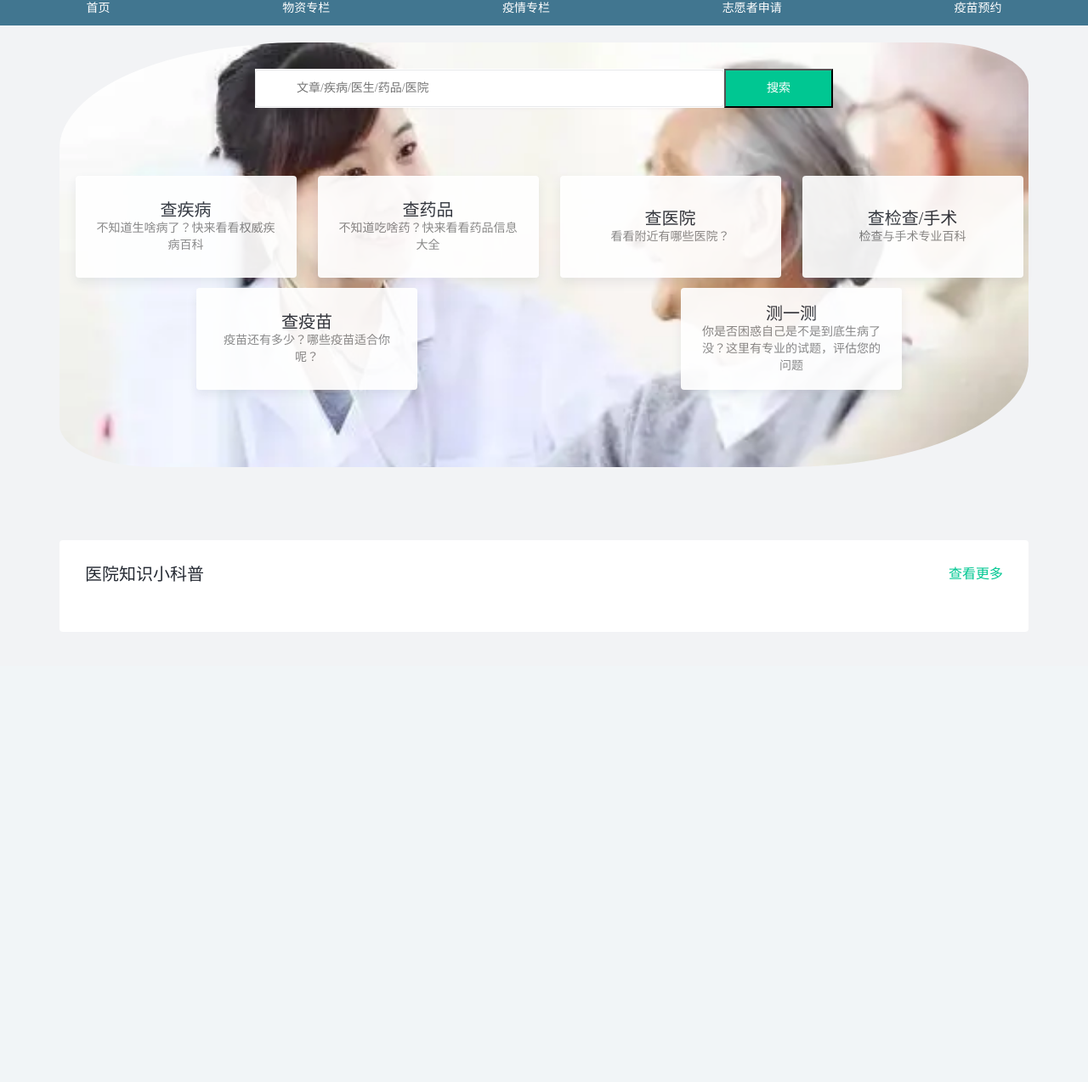
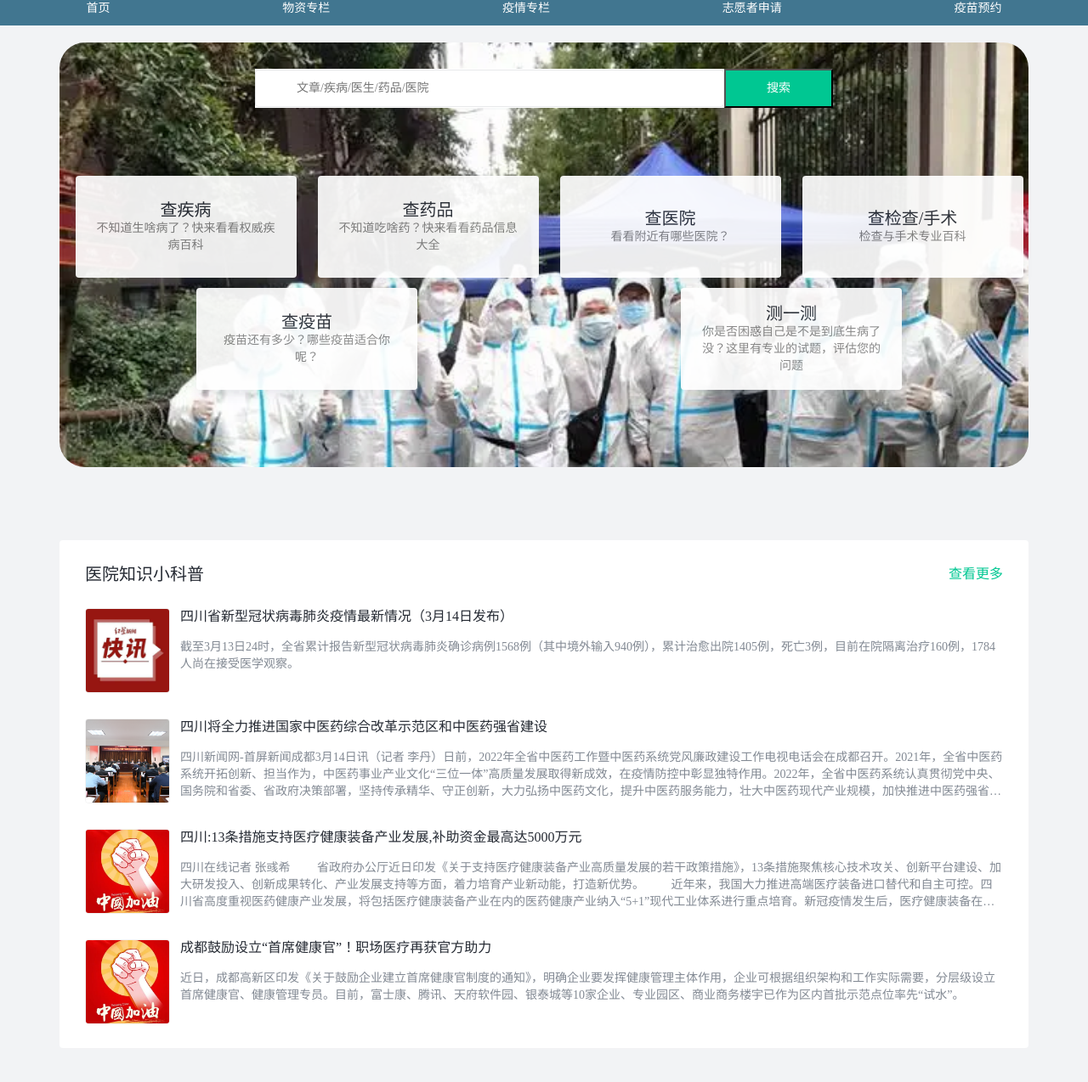
Before and after one commit to beGrit/learning-django, a Django app: page /medical/ in a window 1280 px wide. Shown: the part 46-1320 px from the top of the page at 85% size. Before the commit the page ends 790 px from the top, so only its background shows below. Run offline with Django 3.2, Linux system fonts and the light colour scheme; some libraries are stand-ins or nearby versions.

Commit message:
GP-0003: Edit home page.

```diff
--- a/medical/static/medical/css/page/custom-pages-home-home.css
+++ b/medical/static/medical/css/page/custom-pages-home-home.css
@@ -19,14 +19,14 @@ body {
 }
 
 .home-header-container {
-    background: url("../../images/home/banner/img.png") no-repeat 1% 1%;;
+    background: url("../../images/home/banner/img_3.png") no-repeat 1% 1%;;
     background-size: cover;
     height: 500px;
     width: 100%;
     display: flex;
     align-items: center;
     flex-flow: column nowrap;
-    border-radius: 25% 10%;
+    border-radius: 30px;
 }
 
 .home-header .search-input-container {
@@ -139,3 +139,87 @@ body {
     font-size: 1.6rem;
     color: #00c792;
 }
+
+.article-card {
+    display: flex;
+}
+
+.article-card .article-card-cover {
+    width: 100px;
+    height: 100px;
+    min-width: 100px;
+    border-radius: 4px;
+    border: 1px solid rgba(0,0,0,.05);
+    overflow: hidden;
+    box-sizing: border-box;
+}
+
+.article-card .article-card-cover-img {
+    height: 100%;
+    width: 100%;
+    -o-object-fit: cover;
+    object-fit: cover;
+    display: block;
+}
+
+.article-card .article-card-body {
+    margin-left: 12px;
+}
+
+.article-card .article-card-body .article-title {
+    display: block;
+}
+
+.article-card .article-card-body .body-title {
+    font-size: 16px;
+    font-weight: 500;
+    line-height: 20px;
+    color: #252a33;
+    margin-bottom: 16px;
+    display: -webkit-box;
+    word-break: break-all;
+    overflow: hidden;
+    -webkit-line-clamp: 1;
+    text-overflow: ellipsis;
+    -webkit-box-orient: vertical;
+    white-space: normal!important;
+}
+
+.article-card .article-card-body .body-content {
+    font-size: 14px;
+    line-height: 20px;
+    color: #828993;
+    display: -webkit-box;
+    word-break: break-all;
+    overflow: hidden;
+    -webkit-line-clamp: 3;
+    text-overflow: ellipsis;
+    -webkit-box-orient: vertical;
+    white-space: normal!important;
+}
+
+.link-line {
+    font-size: 14px;
+    line-height: 18px;
+    display: flex;
+    align-items: center;
+    display: -webkit-box;
+    word-break: break-all;
+    overflow: hidden;
+    -webkit-line-clamp: 1;
+    text-overflow: ellipsis;
+    -webkit-box-orient: vertical;
+    white-space: normal!important;
+}
+
+.link-line-title {
+    display: block;
+    position: relative;
+    padding-left: 8px;
+    margin-left: 4px;
+    color: #252a33;
+}
+
+.content-list .grater-second-article-card {
+    margin-top: 30px;
+}
--- a/medical/templates/custom/pages/home/home.html
+++ b/medical/templates/custom/pages/home/home.html
@@ -26,11 +26,11 @@
                    rel="">查看更多</a>
             </div>
             <div class="content-list">
-                {% for artitle in home_article.popularization_articles %}
-                    {% if forloop.counter0 == 0 %}
-                        {% include 'custom/components/home-article-item.html' %}
+                {% for home_article in home_article.popularization_articles %}
+                    {% if forloop.counter0 > 0 %}
+                        {% include 'custom/components/home-artitle-item-card.html' with grater_second_class='grater-second-article-card' %}
                     {% else %}
-                        {% include 'custom/components/home-article-item.html' %}
+                        {% include 'custom/components/home-artitle-item-card.html' %}
                     {% endif %}
                 {% endfor %}
             </div>
--- a/medical/views.py
+++ b/medical/views.py
@@ -44,9 +44,36 @@ def home_page(request):
     ]
     popularization_articles = [
         {
+            'facade_image_url_path': '/media/medical/images/home-article/img.png',
+            'title': '四川省新型冠状病毒肺炎疫情最新情况（3月14日发布）',
+            'content': '截至3月13日24时，全省累计报告新型冠状病毒肺炎确诊病例1568例（其中境外输入940例），累计治愈出院1405例，死亡3例，目前在院隔离治疗160例，1784人尚在接受医学观察。',
+            'detail_url_path': '',
+        },
+        {
+            'facade_image_url_path': '/media/medical/images/home-article/img_1.png',
+            'title': '四川将全力推进国家中医药综合改革示范区和中医药强省建设',
+            'content': '四川新闻网-首屏新闻成都3月14日讯（记者 李丹）日前，2022年全省中医药工作暨中医药系统党风廉政建设工作电视电话会在成都召开。2021年，全省中医药系统开拓创新、担当作为，中医药事业产业文化“三位一体”高质量发展取得新成效，在疫情防控中彰显独特作用。2022年，全省中医药系统认真贯彻党中央、国务院和省委、省政府决策部署，坚持传承精华、守正创新，大力弘扬中医药文化，提升中医药服务能力，壮大中医药现代产业规模，加快推进中医药强省建设，更好造福全省人民。要坚持中西医并重，深化中医药改革，加强人才培养、科技创新和药品研发，全力推进国家中医药综合改革示范区建设，以优异成绩迎接党的二十大和省第十二次党代会胜利召开。',
+            'detail_url_path': '',
+        },
+        {
             'facade_image_url_path': '',
-            'title': '',
-            'content': '',
+            'title': '四川:13条措施支持医疗健康装备产业发展,补助资金最高达5000万元',
+            'content': '''
+            四川在线记者 张彧希
+
+　　省政府办公厅近日印发《关于支持医疗健康装备产业高质量发展的若干政策措施》，13条措施聚焦核心技术攻关、创新平台建设、加大研发投入、创新成果转化、产业发展支持等方面，着力培育产业新动能，打造新优势。
+
+　　近年来，我国大力推进高端医疗装备进口替代和自主可控。四川省高度重视医药健康产业发展，将包括医疗健康装备产业在内的医药健康产业纳入“5+1”现代工业体系进行重点培育。新冠疫情发生后，医疗健康装备在打赢疫情防控阻击战中发挥了重要作用。“为抢抓医疗健康装备产业发展机遇，加快培育和招引生成一批具有引领示范意义的重大项目，加速产业延链强链和集聚发展，推动我省医疗健康装备产业实现新突破，出台支持医疗健康装备产业高质量发展的相关政策措施十分必要。”省经信厅相关负责人说，这是全国第一个省级层面关于医疗健康装备产业的政策措施。
+
+　　此次出台的《政策措施》，“创新驱动”特征明显。13条措施中，有6条在聚焦核心技术攻关、创新平台建设、提升临床研究能力、加大研发投入、智能装备开发和创新成果转化等。“在加强核心技术攻关上，提出了要聚焦医疗健康行业发展的重点和关键，以需‘定榜’。”省经信厅相关负责人解读。在创新平台建设和创新成果转化上，补助资金最高可达5000万元。
+
+　　《政策措施》还特别提到支持新业态新模式、支持企业登峰发展。新业态新模式包括企业牵头会同医疗健康机构投资建设的远程诊疗、智能诊断、数据中心等医疗健康装备集成创新服务平台等；支持企业登峰发展，一方面对国内外医疗健康装备标杆企业和头部企业来川设立地区总部、研发中心、生产基地等，纳入招引重点，加强地方配套支持；另一方面，对医疗健康装备“贡嘎培优”企业、“单项冠军”企业和专精特新“小巨人”企业，按有关规定给予奖补。''',
+            'detail_url_path': '',
+        },
+        {
+            'facade_image_url_path': '',
+            'title': '成都鼓励设立“首席健康官”！职场医疗再获官方助力',
+            'content': '近日，成都高新区印发《关于鼓励企业建立首席健康官制度的通知》，明确企业要发挥健康管理主体作用，企业可根据组织架构和工作实际需要，分层级设立首席健康官、健康管理专员。目前，富士康、腾讯、天府软件园、银泰城等10家企业、专业园区、商业商务楼宇已作为区内首批示范点位率先“试水”。',
             'detail_url_path': '',
         },
     ]
```
Also changed, not shown: media/medical/images/home-article/empty.png (added), media/medical/images/home-article/img.png (added), media/medical/images/home-article/img_1.png (added), medical/services.py (deleted), medical/static/medical/images/home/banner/img_3.png (added).
